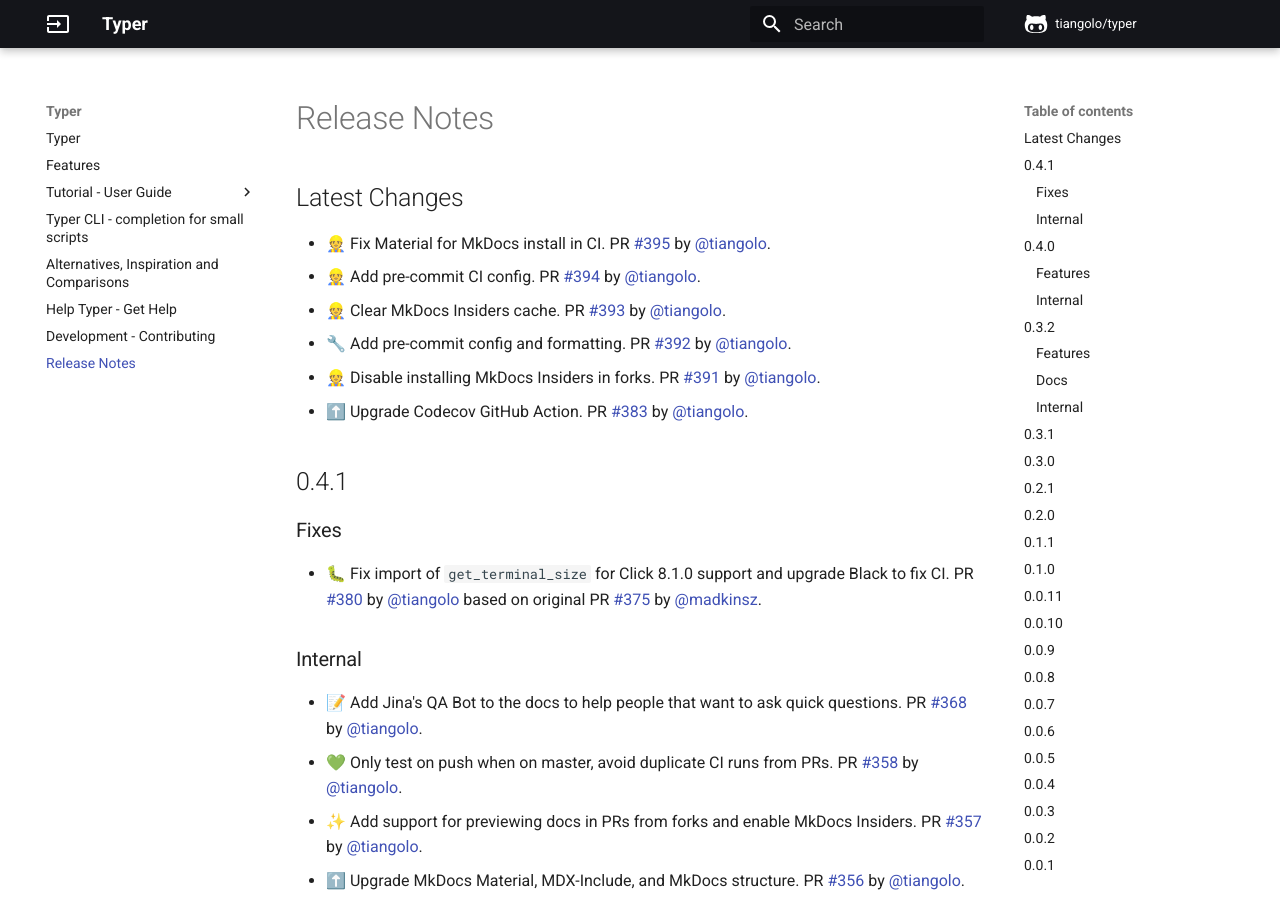
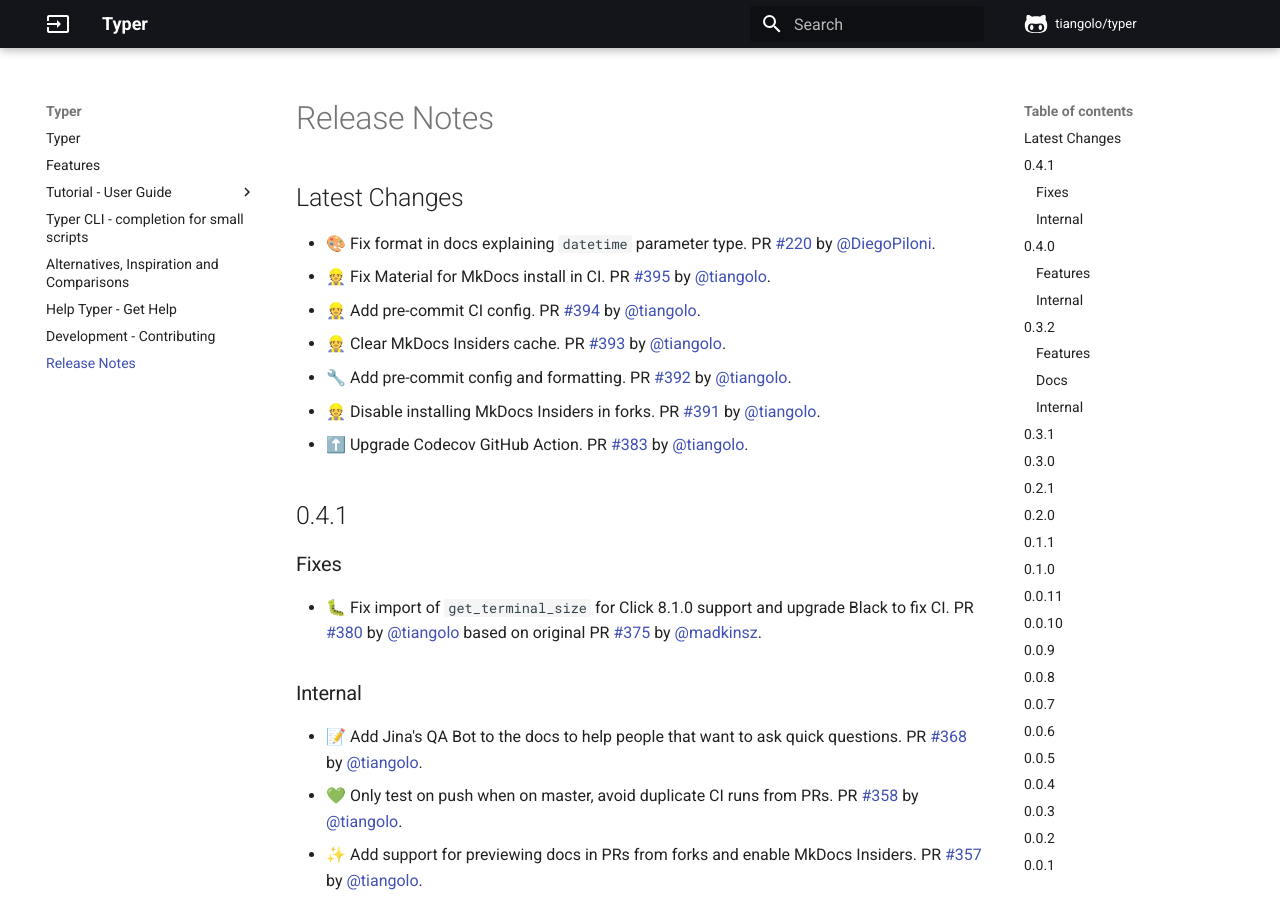
Before and after one commit to RED0731/red_pythonTyper, an MkDocs documentation site: the page built from docs/release-notes.md, in a window 1280 px wide and 900 px high. Built offline with MkDocs 1.6.1 and Material for MkDocs 9.7.7, drawn with Linux system fonts in a browser that asks for light colours; comment, search, counter and statistics services are not loaded.

Commit message:
📝 Update release notes

```diff
--- a/docs/release-notes.md
+++ b/docs/release-notes.md
@@ -1,5 +1,6 @@
 ## Latest Changes
 
+* 🎨 Fix format in docs explaining `datetime` parameter type. PR [#220](https://github.com/tiangolo/typer/pull/220) by [@DiegoPiloni](https://github.com/DiegoPiloni).
 * 👷 Fix Material for MkDocs install in CI. PR [#395](https://github.com/tiangolo/typer/pull/395) by [@tiangolo](https://github.com/tiangolo).
 * 👷 Add pre-commit CI config. PR [#394](https://github.com/tiangolo/typer/pull/394) by [@tiangolo](https://github.com/tiangolo).
 * 👷 Clear MkDocs Insiders cache. PR [#393](https://github.com/tiangolo/typer/pull/393) by [@tiangolo](https://github.com/tiangolo).
```
